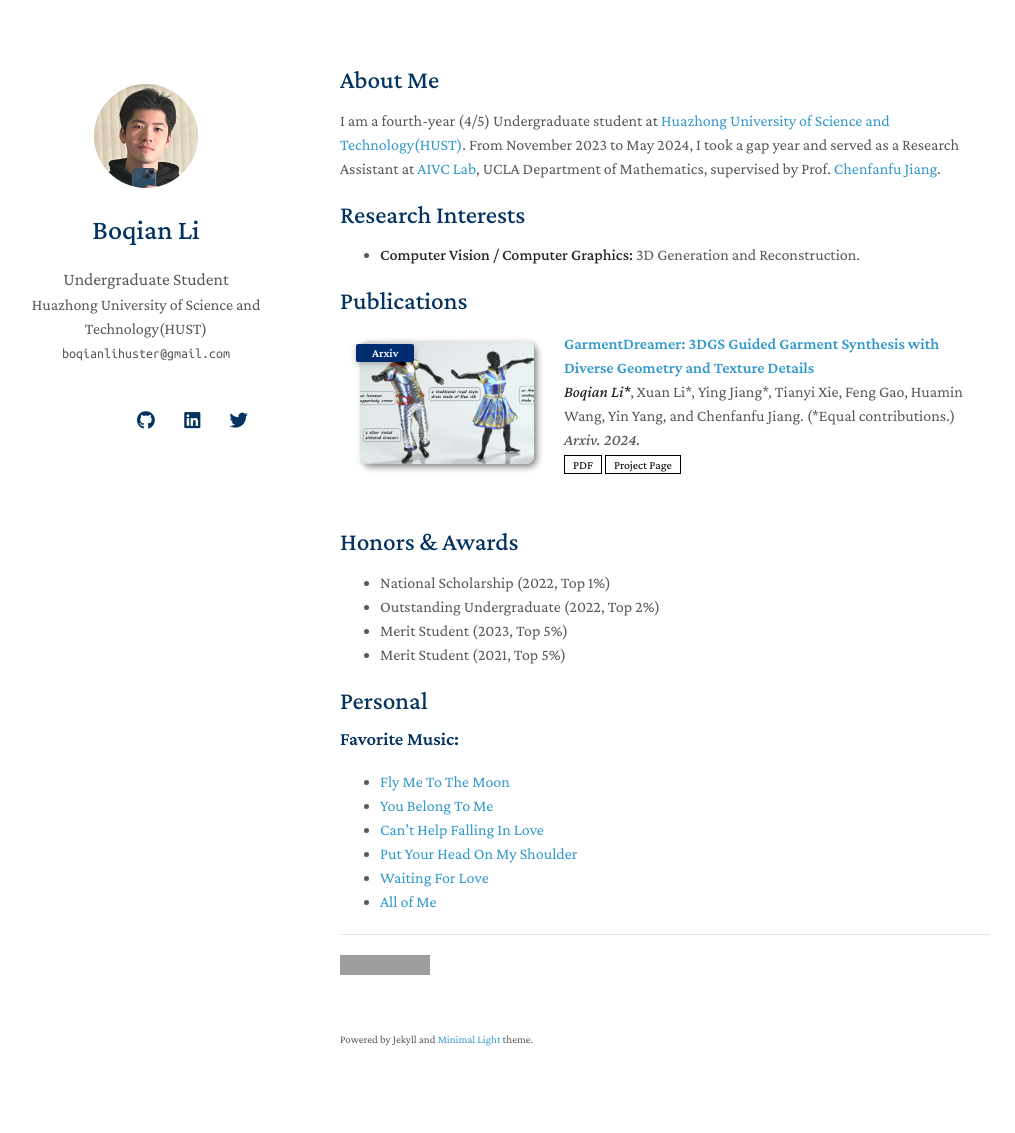
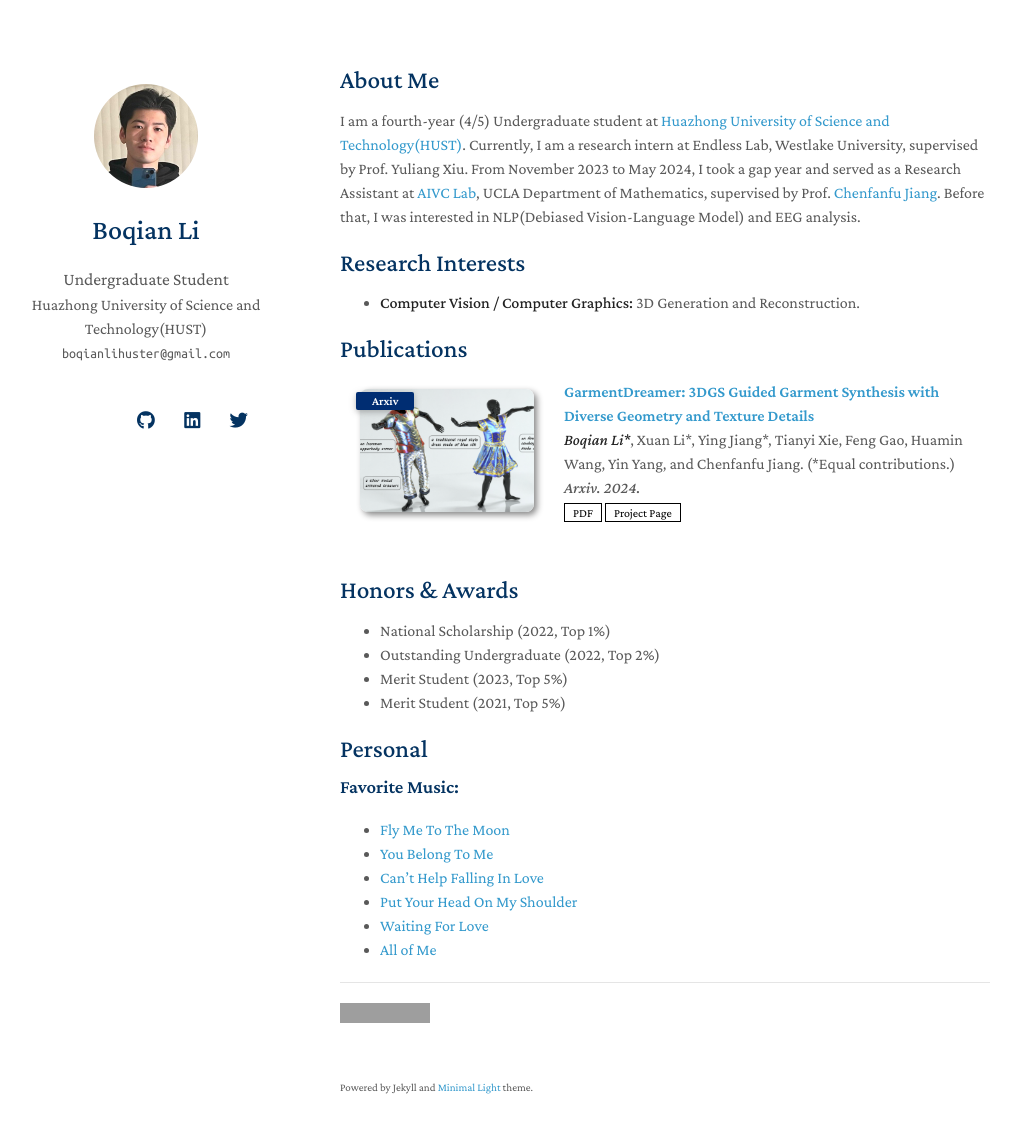
Before and after one commit to boqian-li/boqian-li.github.io, a Jekyll site: the page built from index.md, in a window 1280 px wide and 1168 px high. Shown: the top 1133 px of the window, without its empty margins (130-1145 px from the left). Built offline with Jekyll 4.4.1, drawn with Linux system fonts in a browser that asks for light colours; nearby versions of some CDN libraries; a style sheet for code colours, icons or effects is not loaded; our own code applies the rules of GitHub Pages for plain Markdown files; grey boxes are pictures that could not be loaded.

Commit message:
Update index.md

```diff
--- a/index.md
+++ b/index.md
@@ -5,7 +5,7 @@
 ## About Me
 
 I am a fourth-year (4/5) Undergraduate student at <a href="https://english.hust.edu.cn/" style="color: light-blue;">Huazhong University of Science and Technology(HUST)</a>.
-From November 2023 to May 2024, I took a gap year and served as a Research Assistant at <a href="https://www.math.ucla.edu/aivc/" style="color: light-blue;">AIVC Lab</a>, UCLA Department of Mathematics, supervised by Prof. <a href="https://www.math.ucla.edu/~cffjiang/index.html" style="color: light-blue;">Chenfanfu Jiang</a>.
+Currently, I am a research intern at Endless Lab, Westlake University, supervised by Prof. Yuliang Xiu. From November 2023 to May 2024, I took a gap year and served as a Research Assistant at <a href="https://www.math.ucla.edu/aivc/" style="color: light-blue;">AIVC Lab</a>, UCLA Department of Mathematics, supervised by Prof. <a href="https://www.math.ucla.edu/~cffjiang/index.html" style="color: light-blue;">Chenfanfu Jiang</a>. Before that, I was interested in NLP(Debiased Vision-Language Model) and EEG analysis.
 
 
 ## Research Interests
```
